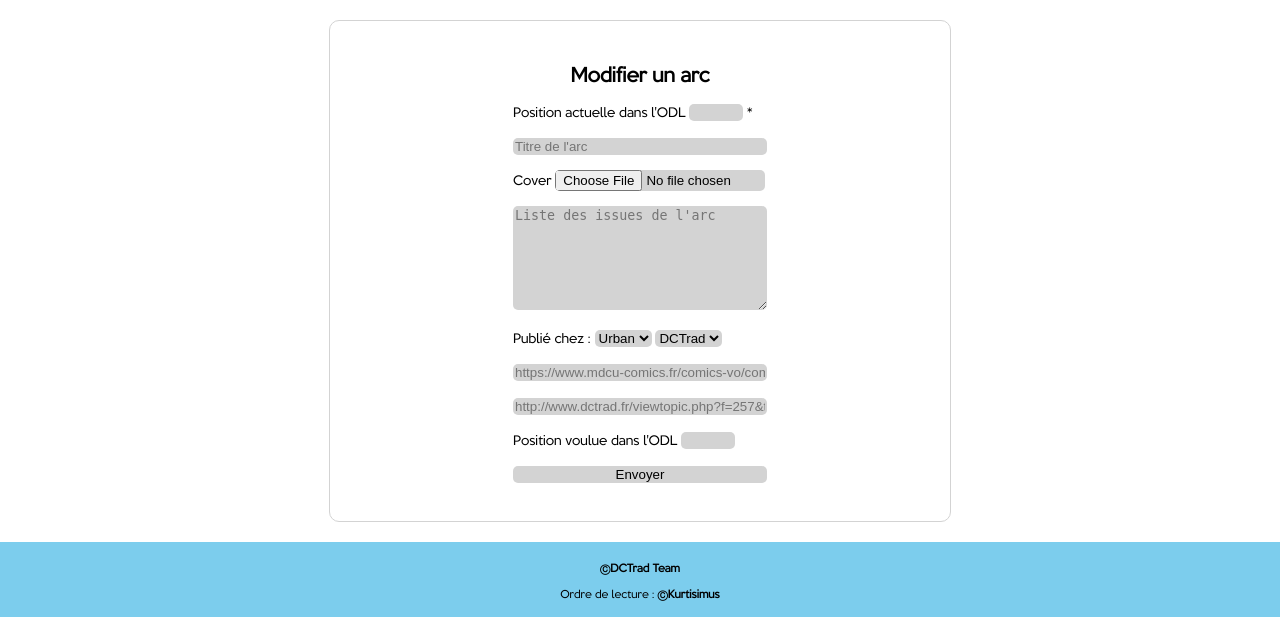
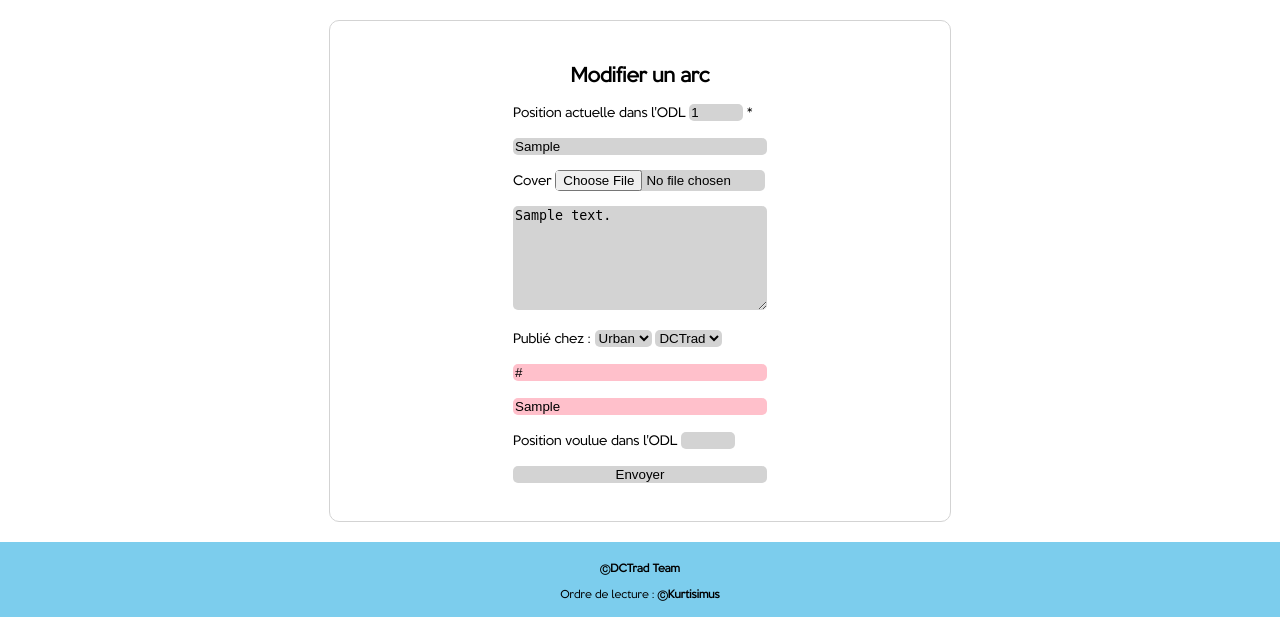
Before and after one commit to ad0726/DCT-ODL, a PHP site: page /modify.php?era=rebirth&id=1 in a window 1280 px wide. Shown: the part 200-817 px from the top of the page. Run offline with PHP 8.4, Linux system fonts and the light colour scheme; the visitor is signed in with stand-in values (Sample User, id 1); tables that the repository leaves empty or names only in its code hold one stand-in row (values such as "Sample post"); a stand-in replaces the project's code that opens the database connection; some libraries are stand-ins or nearby versions; some web fonts are replaced.

Commit message:
[Feature] Display informations on form when you modify a line

```diff
--- a/function.php
+++ b/function.php
@@ -114,8 +114,6 @@ function displayBTNpagination($i) {
  */
 function displayLine($ARinfo, $p = FALSE) {
     $id = $ARinfo['id'];
-    $_SESSION[$id] = $ARinfo;
-    // d($_SESSION);
     $era_current = str_replace('/', '', str_replace('.php', '', $_SERVER['SCRIPT_NAME']));
     echo "
                     <table class='page_$p'>
@@ -231,11 +229,11 @@ function displayBtnUp() {
  * debug tools : pretty print and die.
  *
  * @param [string] $msg : message to display usng print_r
+ * @param [boolean] $die : die after display if set to TRUE, default TRUE.
  * @param [string] $pre : string to add before the $msg, default '<pre>
- * @param [boolean] $die : die after display if set to TRUE, default TRUE.
  * @return void
  */
-function d($msg, $pre='<pre>', $die=TRUE){
+function d($msg, $die=TRUE, $pre='<pre>'){
 	echo $pre.print_r($msg,1)."</pre>";
 	if ($die) die();
 }
--- a/modify.php
+++ b/modify.php
@@ -119,35 +119,39 @@ include('header.php');
         </div>
 <?php
     } elseif (isset($_SESSION['pseudo'])) {
-        // if (isset($_SESSION[$_GET["id"]])) $id = $_GET["id"];
+        if (isset($_GET["id"])) {
+            $id   = $_GET["id"];
+            $era  = $_GET["era"];
+            $info = $bdd->query('SELECT * FROM odldc_'.$era.' WHERE id = \''.$id.'\'')->fetch(PDO::FETCH_ASSOC);
+        }
 ?>
     <div class="form">
         <h2>Modifier un arc</h2>
         <form action="?" method="post" enctype="multipart/form-data">
             <input type="hidden" name="formfilled" value="42" />
-            <input type="hidden" name="name_era" value="<?= @$_GET["era"] ?>" />
+            <input type="hidden" name="name_era" value="<?= @$era ?>" />
             <label for="id">Position actuelle dans l'ODL</label>
             <input type="number" class="pos" min="0" name="id" value="<?= @$id ?>"> *<br />
-            <input type="text" class="input" name="new_title" placeholder="Titre de l'arc"  value="<?= @$_SESSION[@$id]["arc"] ?>"><br />
+            <input type="text" class="input" name="new_title" placeholder="Titre de l'arc"  value="<?= @$info['arc'] ?>"><br />
             <label for="cover">Cover</label>
             <input type="hidden" name="MAX_FILE_SIZE" value="1048576" />
             <input type="file" class="file" name="cover"><br />
-            <textarea class="content" name="new_content" placeholder="Liste des issues de l'arc"></textarea><br />
+            <textarea class="content" name="new_content" placeholder="Liste des issues de l'arc"><?= @$info['contenu'] ?></textarea><br />
             <div>
                 <label for="publication">Publié chez :</label>
                 <select name="new_urban">
                     <option value="">Urban</option>
-                    <option value="1">Oui</option>
-                    <option value="0">Non</option>
+                    <option value="1" <?php if(@$info['urban'] === '1') echo "selected" ?>>Oui</option>
+                    <option value="0" <?php if(@$info['urban'] === '0') echo "selected" ?>>Non</option>
                 </select>
                 <select name="new_dctrad">
                     <option value="">DCTrad</option>
-                    <option value="1">Oui</option>
-                    <option value="0">Non</option>
+                    <option value="1" <?php if(@$info['dctrad'] === '1') echo "selected" ?>>Oui</option>
+                    <option value="0" <?php if(@$info['dctrad'] === '0') echo "selected" ?>>Non</option>
                 </select><br />
             </div>
-            <input type="url" class="input" name="new_link_urban" placeholder="https://www.mdcu-comics.fr/comics-vo/comics-vo-44779"><br />
-            <input type="url" class="input" name="new_topic" placeholder="http://www.dctrad.fr/viewtopic.php?f=257&t=13234"><br />
+            <input type="url" class="input" name="new_link_urban" placeholder="https://www.mdcu-comics.fr/comics-vo/comics-vo-44779"  <?php if(!empty(@$info['link_urban'])) echo "value='".$info['link_urban']."'" ?>><br />
+            <input type="url" class="input" name="new_topic" placeholder="http://www.dctrad.fr/viewtopic.php?f=257&t=13234" <?php if(!empty(@$info['topic'])) echo "value='".$info['topic']."'" ?>><br />
             <label for="new_id">Position voulue dans l'ODL</label>
             <input type="number" class="pos" min="0" name="new_id"><br />
             <input type="submit" class="btn_send" value="Envoyer">
```
Also changed, not shown: header.php (line endings or trailing spaces), login.php (line endings or trailing spaces).
